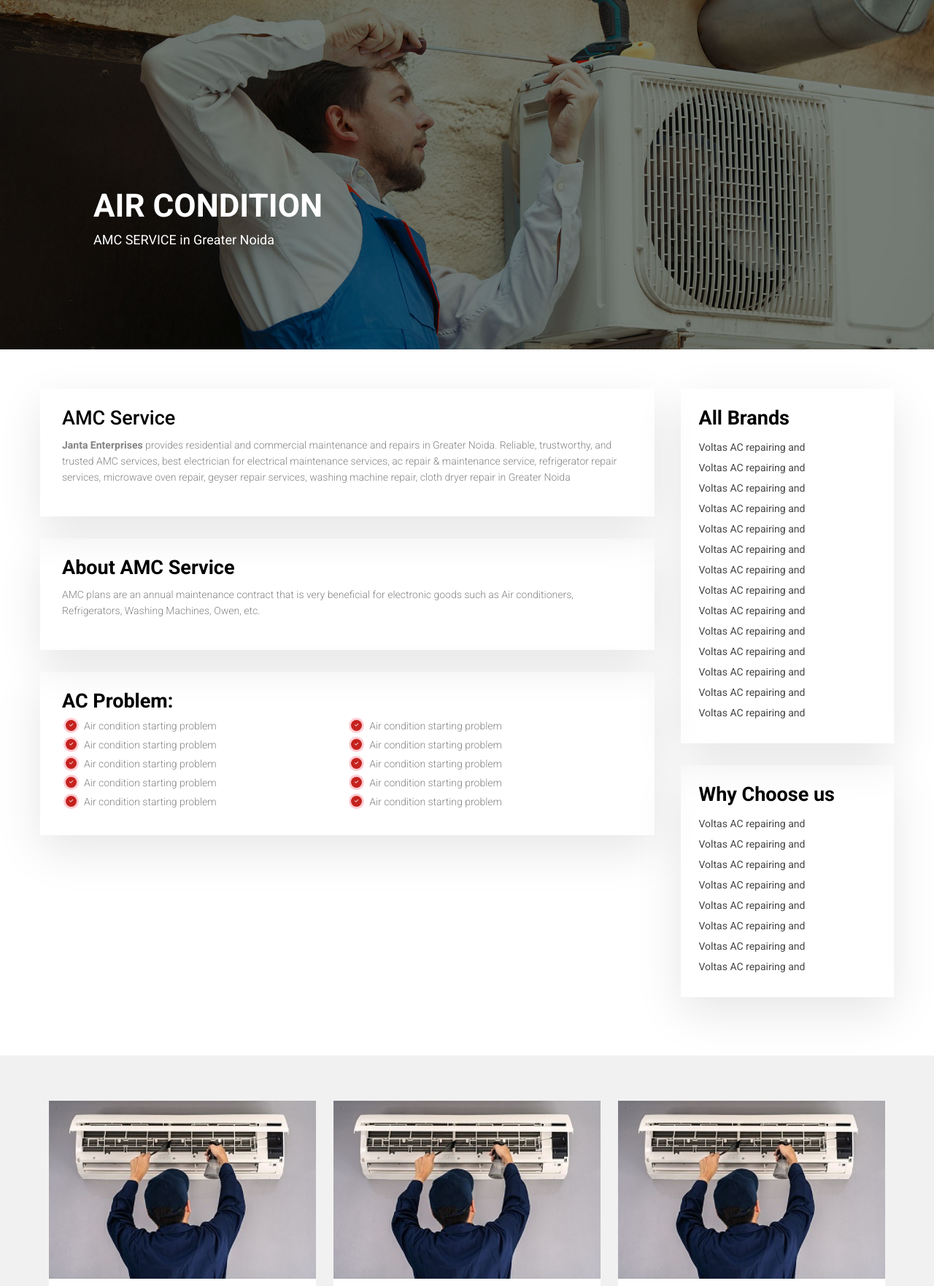
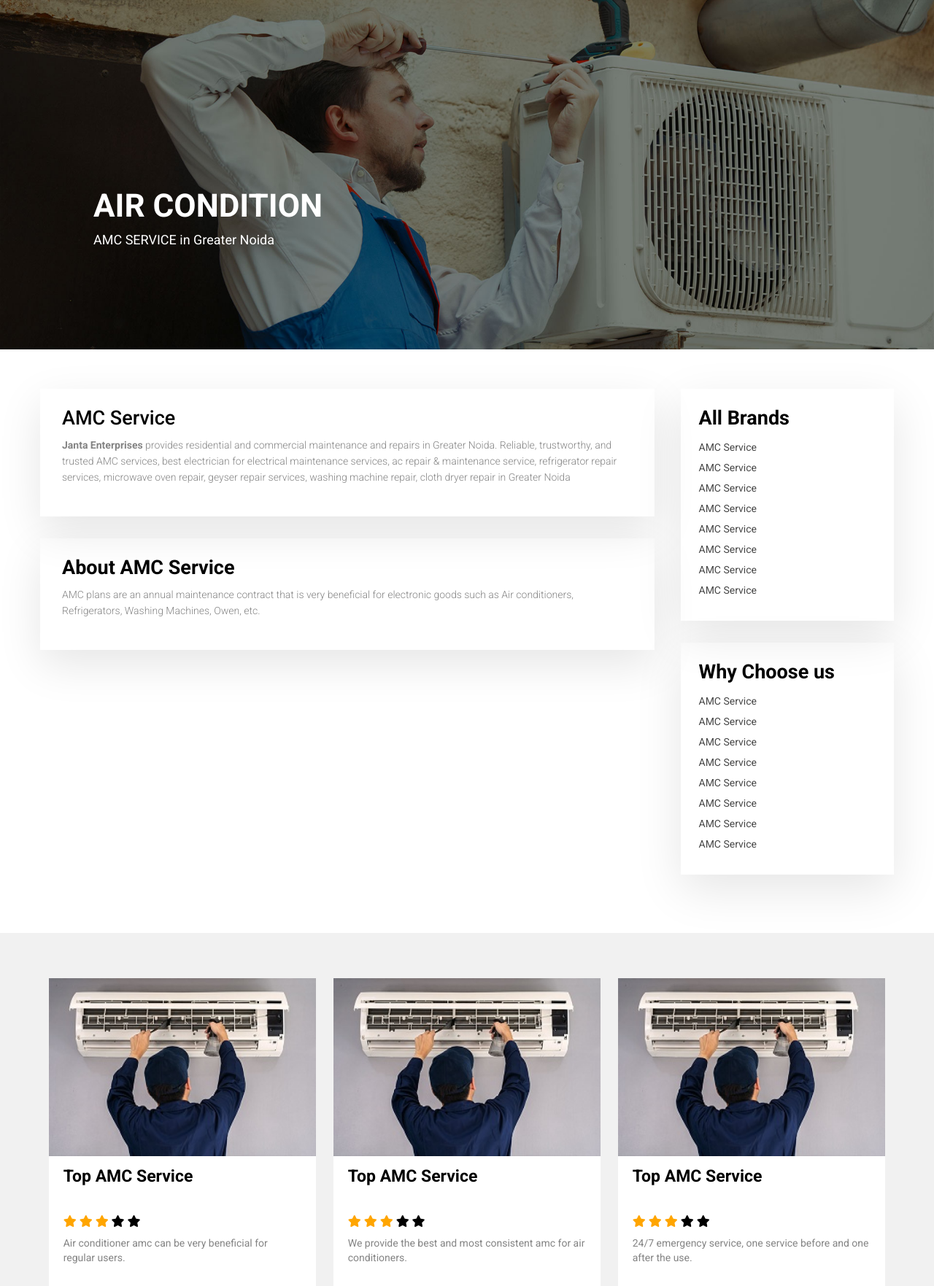
Before and after one commit to as567810/janta-enterprisers, a PHP site: page /amc.php in a window 1280 px wide. Shown: the part 144-1907 px from the top of the page at 73% size. Run offline with PHP 8.4, Linux system fonts and the light colour scheme; some libraries are stand-ins or nearby versions.

Commit message:
minor changes

```diff
--- a/amc.php
+++ b/amc.php
@@ -38,53 +38,53 @@
               only be done by an expert and luckily you are at right spot in the search of an experienced technician for
               your ac repair service.</p> -->
           </div>
-          <div class="repair">
+          <!-- <div class="repair">
             <h3>AC Problem:</h3>
             <ul>
-              <li>Air condition starting problem</li>
-              <li>Air condition starting problem</li>
-              <li>Air condition starting problem</li>
-              <li>Air condition starting problem</li>
-              <li>Air condition starting problem</li>
-              <li>Air condition starting problem</li>
-              <li>Air condition starting problem</li>
-              <li>Air condition starting problem</li>
-              <li>Air condition starting problem</li>
-              <li>Air condition starting problem</li>
+              <li>AMC Service</li>
+              <li>AMC Service</li>
+              <li>AMC Service</li>
+              <li>AMC Service</li>
+              <li>AMC Service</li>
+              <li>AMC Service</li>
+              <li>AMC Service</li>
+              <li>AMC Service</li>
+              <li>AMC Service</li>
+              <li>AMC Service</li>
             </ul>
-          </div>
+          </div> -->
         </div>
         <div class="main-right">
           <div class="repair">
             <h2>All Brands</h2>
             <ul>
-              <li>Voltas AC repairing and</li>
-              <li>Voltas AC repairing and</li>
-              <li>Voltas AC repairing and</li>
-              <li>Voltas AC repairing and</li>
-              <li>Voltas AC repairing and</li>
-              <li>Voltas AC repairing and</li>
-              <li>Voltas AC repairing and</li>
-              <li>Voltas AC repairing and</li>
-              <li>Voltas AC repairing and</li>
-              <li>Voltas AC repairing and</li>
-              <li>Voltas AC repairing and</li>
-              <li>Voltas AC repairing and</li>
-              <li>Voltas AC repairing and</li>
-              <li>Voltas AC repairing and</li>
+              <li>AMC Service</li>
+              <li>AMC Service</li>
+              <li>AMC Service</li>
+              <li>AMC Service</li>
+              <li>AMC Service</li>
+              <li>AMC Service</li>
+              <li>AMC Service</li>
+              <li>AMC Service</li>
+              <!-- <li>AMC Service</li>
+              <li>AMC Service</li>
+              <li>AMC Service</li>
+              <li>AMC Service</li>
+              <li>AMC Service</li>
+              <li>AMC Service</li> -->
             </ul>
           </div>
           <div class="repair">
             <h2>Why Choose us</h2>
             <ul>
-              <li>Voltas AC repairing and</li>
-              <li>Voltas AC repairing and</li>
-              <li>Voltas AC repairing and</li>
-              <li>Voltas AC repairing and</li>
-              <li>Voltas AC repairing and</li>
-              <li>Voltas AC repairing and</li>
-              <li>Voltas AC repairing and</li>
-              <li>Voltas AC repairing and</li>
+              <li>AMC Service</li>
+              <li>AMC Service</li>
+              <li>AMC Service</li>
+              <li>AMC Service</li>
+              <li>AMC Service</li>
+              <li>AMC Service</li>
+              <li>AMC Service</li>
+              <li>AMC Service</li>
 
             </ul>
           </div>
--- a/css/my_style.css
+++ b/css/my_style.css
@@ -562,6 +562,15 @@ header nav ul li a.active {
     margin-top: 70px;
 
 
+}
+.testimonial-sec .swiper-pagination .swiper-pagination-bullet{
+    background-color: #fff;
+    opacity: .7;
+    border-radius: 0;
+}
+.testimonial-sec .swiper-pagination .swiper-pagination-bullet-active{
+    background-color: #ff6b00;
+    opacity: 1;
 }
 
 .testimonial-sec .rt p {
--- a/index.php
+++ b/index.php
@@ -218,7 +218,6 @@
         <div class="main">
           <div class="lt">
             <img src="images/service-women.jpg" alt="" />
-
           </div>
 
         <div class="main-s">
@@ -256,6 +255,7 @@
                 </div>
               </div>
             </div>
+            <div class="swiper-pagination"></div>
           </div>
         </div>
       </div>
--- a/js/my_script.js
+++ b/js/my_script.js
@@ -29,12 +29,12 @@ var swiper = new Swiper(".mySwiper2", {
     speed: 1400,
     autoplay: true,
     delay: 4000,
-    navigation: {
-        nextEl: ".swiper-button-next",
-        prevEl: ".swiper-button-prev",
+    // navigation: {
+    //     nextEl: ".swiper-button-next",
+    //     prevEl: ".swiper-button-prev",
+    // },
+    pagination: {
+        el: ".swiper-pagination",
+        clickable: true,
     },
-    // pagination: {
-    //     el: ".swiper-pagination",
-    //     clickable: true,
-    // },
 });
--- a/washing-maching.php
+++ b/washing-maching.php
@@ -33,7 +33,7 @@
             <h3>Washing Machine Service</h3>
             <p>A washing machine is an excellent addition to your home. <strong>Washing Machine repair</strong> services is available to fix any problems. The <strong>Janta Enterprises</strong> will repair your washing machine to ensure that it performs well. This is due to the highly-skilled, well-trained professionals. <br /><br /> We have many years of washing machine repair experience and can fix any faults in a matter of minutes. We will do our best to solve your problems at home.</p>
           </div>
-          <div class="repair">
+          <!-- <div class="repair">
             <h3>Washing Machine Problem:</h3>
             <ul>
               <li>Washing Machine starting problem</li>
@@ -47,7 +47,7 @@
               <li>Washing Machine starting problem</li>
               <li>Washing Machine starting problem</li>
             </ul>
-          </div>
+          </div> -->
         </div>
         <div class="main-right">
           <div class="repair">
```
Also changed, not shown: commercial.php (+4 -4 lines), core-cutting.php (+16 -16 lines), geyser.php (+14 -14 lines), microwave.php (+14 -14 lines), refrigderator.php (+14 -14 lines). Lines whose indentation alone changed are shown as unchanged.
